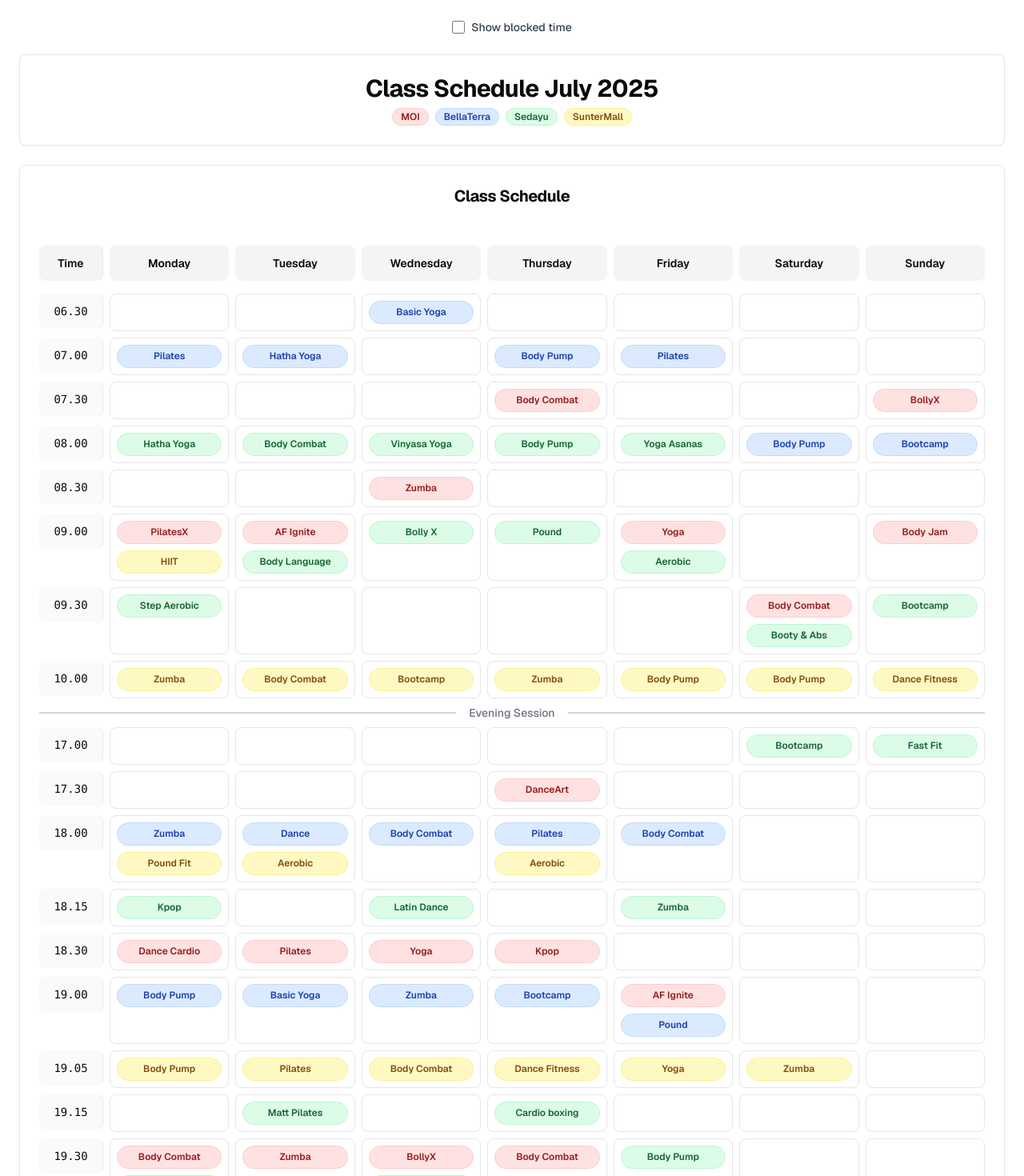
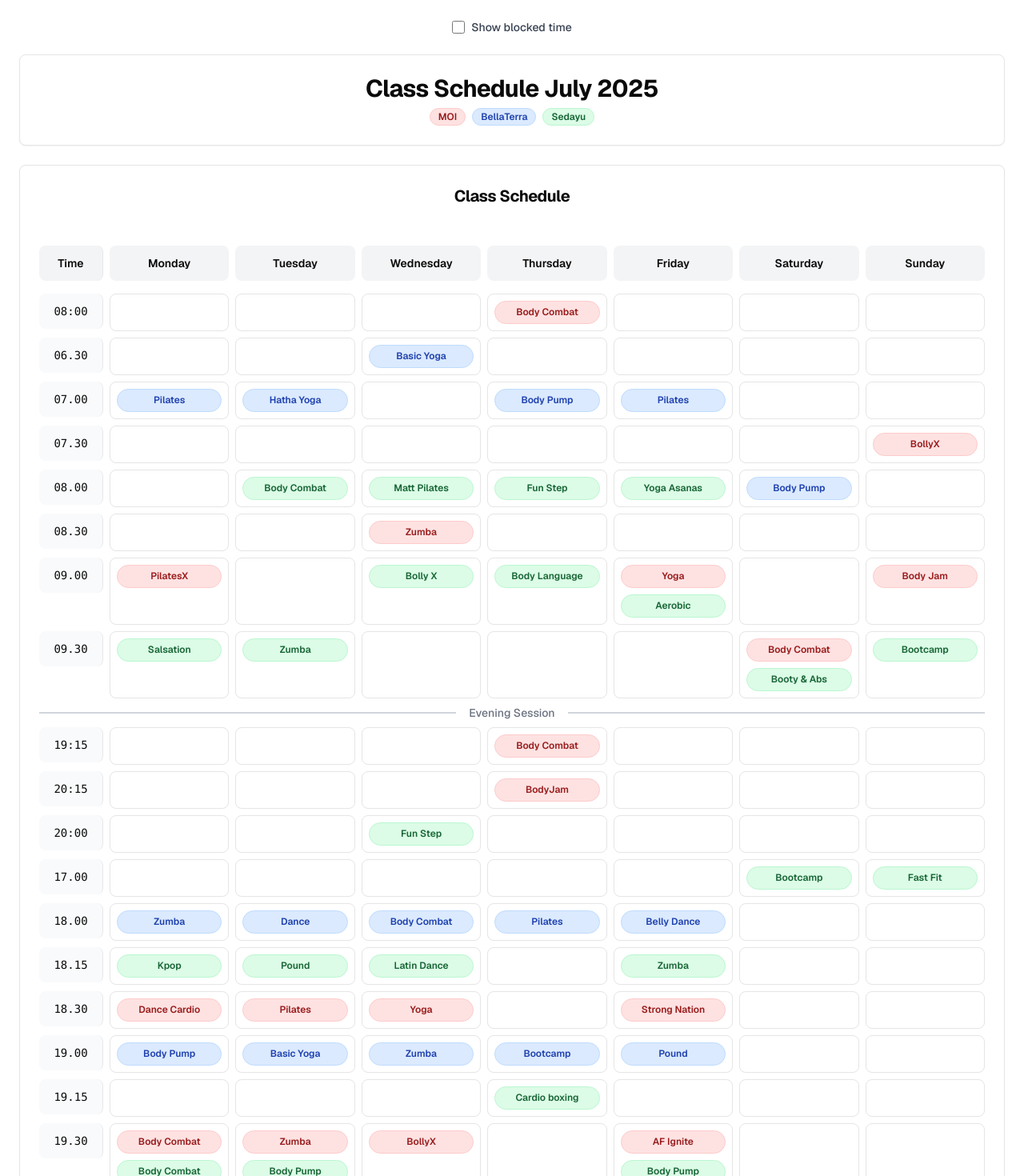
Before and after one commit to vancassa/af-calendar, a Next.js app: page / in a window 1280 px wide. Shown: the top 1470 px of the page at 80% size. Built offline with nearby package versions, Linux system fonts and the light colour scheme.

Commit message:
Update data

```diff
--- a/app/page.tsx
+++ b/app/page.tsx
@@ -7,38 +7,36 @@ import { Badge } from "@/components/ui/badge";
 // Sample CSV data for demonstration
 const csvData = {
   MOI: `Time,Mon,Tue,Wed,Thurs,Fri,Sat,Sun
-07.30,,,,Body Combat,,,BollyX
+07.30,,,,,,,BollyX
+08:00,,,,Body Combat,,,
 08.30,,,Zumba,,,,
-09.00,PilatesX,AF Ignite,,,Yoga,,Body Jam
+09.00,PilatesX,,,,Yoga,,Body Jam
 09.30,,,,,,Body Combat,
-17.30,,,,DanceArt,,,
-18.30,Dance Cardio,Pilates,Yoga,Kpop,,,
-19.00,,,,,AF Ignite,,
-19.30,Body Combat,Zumba,BollyX,Body Combat,,,`,
+17.30,,,,,,,
+18.30,Dance Cardio,Pilates,Yoga,,Strong Nation,,
+19.00,,,,,,,
+19:15,,,,Body Combat,,,
+19.30,Body Combat,Zumba,BollyX,,AF Ignite,,
+20:15,,,,BodyJam,,,`,
 
   BellaTerra: `Time,Mon,Tue,Wed,Thurs,Fri,Sat,Sun
 06.30,,,Basic Yoga,,,,
 07.00,Pilates,Hatha Yoga,,Body Pump,Pilates,,
-08.00,,,,,,Body Pump,Bootcamp
-18.00,Zumba,Dance,Body Combat,Pilates,Body Combat,,
+08.00,,,,,,Body Pump,
+16:00,,,,,,Tabata,
+18.00,Zumba,Dance,Body Combat,Pilates,Belly Dance,,
 19.00,Body Pump,Basic Yoga,Zumba,Bootcamp,Pound,,
 20.00,,Cardio dance,,,Vinyasa Yoga,,`,
 
   Sedayu: `Time,Mon,Tue,Wed,Thurs,Fri,Sat,Sun
-08.00,Hatha Yoga,Body Combat,Vinyasa Yoga,Body Pump,Yoga Asanas,,
-09.00,,Body Language,Bolly X,Pound,Aerobic,,
-09.30,Step Aerobic,,,,,Booty & Abs,Bootcamp
+08.00,,Body Combat,Matt Pilates,Fun Step,Yoga Asanas,,
+09.00,,,Bolly X,Body Language,Aerobic,,
+09.30,Salsation,Zumba,,,,Booty & Abs,Bootcamp
 17.00,,,,,,Bootcamp,Fast Fit
-18.15,Kpop,,Latin Dance,,Zumba,,
-19.15,,Matt Pilates,,Cardio boxing,,,
-19.30,Body Combat,,Step Aerobic,,Body Pump,,`,
-
-  SunterMall: `Time,Mon,Tue,Wed,Thurs,Fri,Sat,Sun
-09.00,HIIT,,,,,,
-10.00,Zumba,Body Combat,Bootcamp,Zumba,Body Pump,Body Pump,Dance Fitness
-18.00,Pound Fit,Aerobic,,Aerobic,,,
-19.05,Body Pump,Pilates,Body Combat,Dance Fitness,Yoga,Zumba,
-20.10,Yoga Stretch,Zumba,,Yoga,Body Combat,,`,
+18.15,Kpop,Pound,Latin Dance,,Zumba,,
+19.15,,,,Cardio boxing,,,
+19.30,Body Combat,Body Pump,,,Body Pump,,
+20:00,,,Fun Step,,,,`,
 };
 
 interface ClassActivity {
@@ -419,14 +417,14 @@ export default function ClassCalendar() {
                 >
                   Sedayu
                 </Badge>
-                <Badge
+                {/*<Badge
                   className={`text-xs cursor-pointer hover:opacity-80 transition-opacity ${locationColors.SunterMall} ${
                     selectedLocation === "SunterMall" ? "ring-2 ring-orange-500" : ""
                   }`}
                   onClick={() => handleLocationFilter("SunterMall")}
                 >
                   SunterMall
-                </Badge>
+                </Badge>*/}
               </div>
             </div>
           </CardHeader>
```
